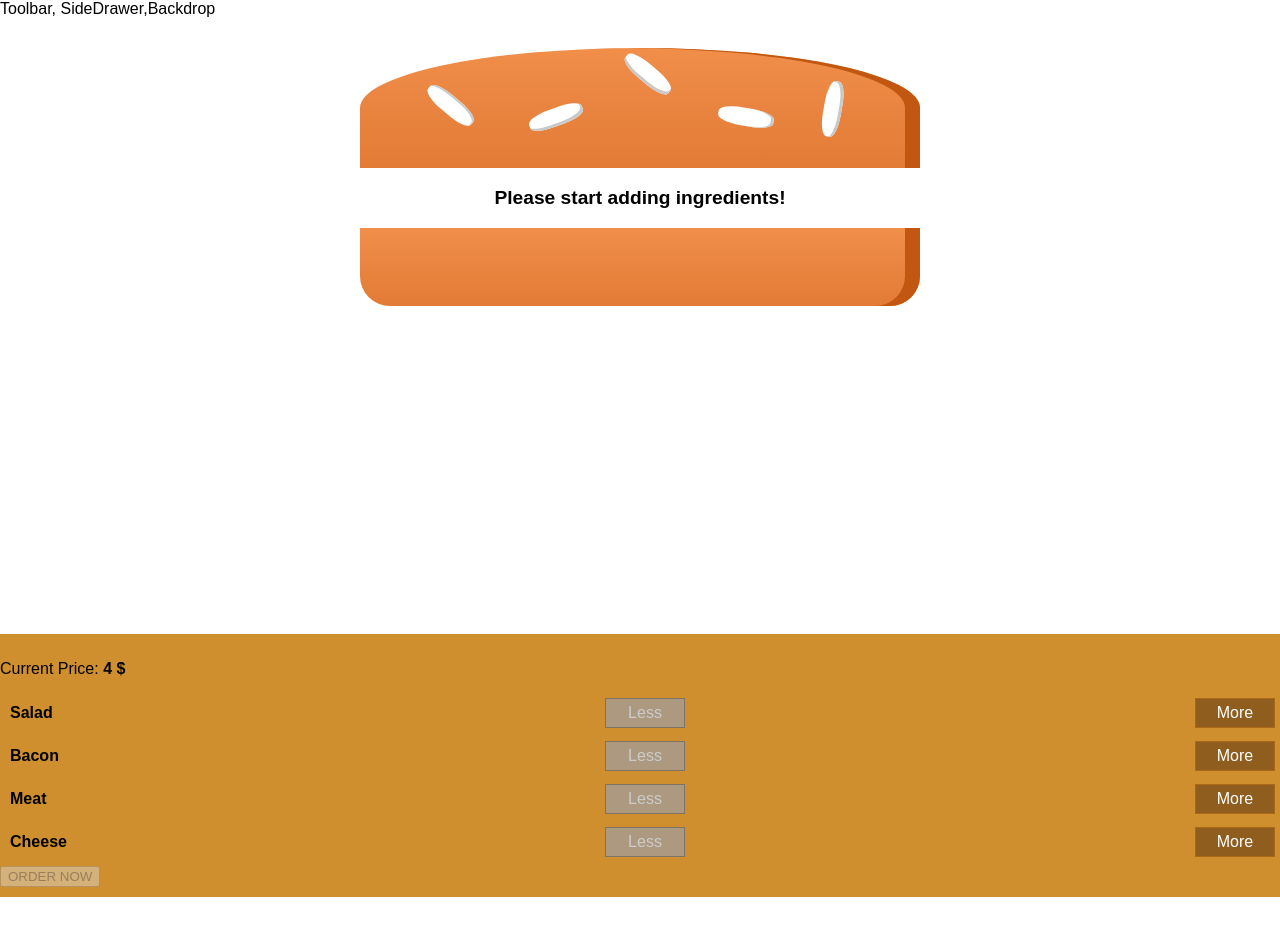
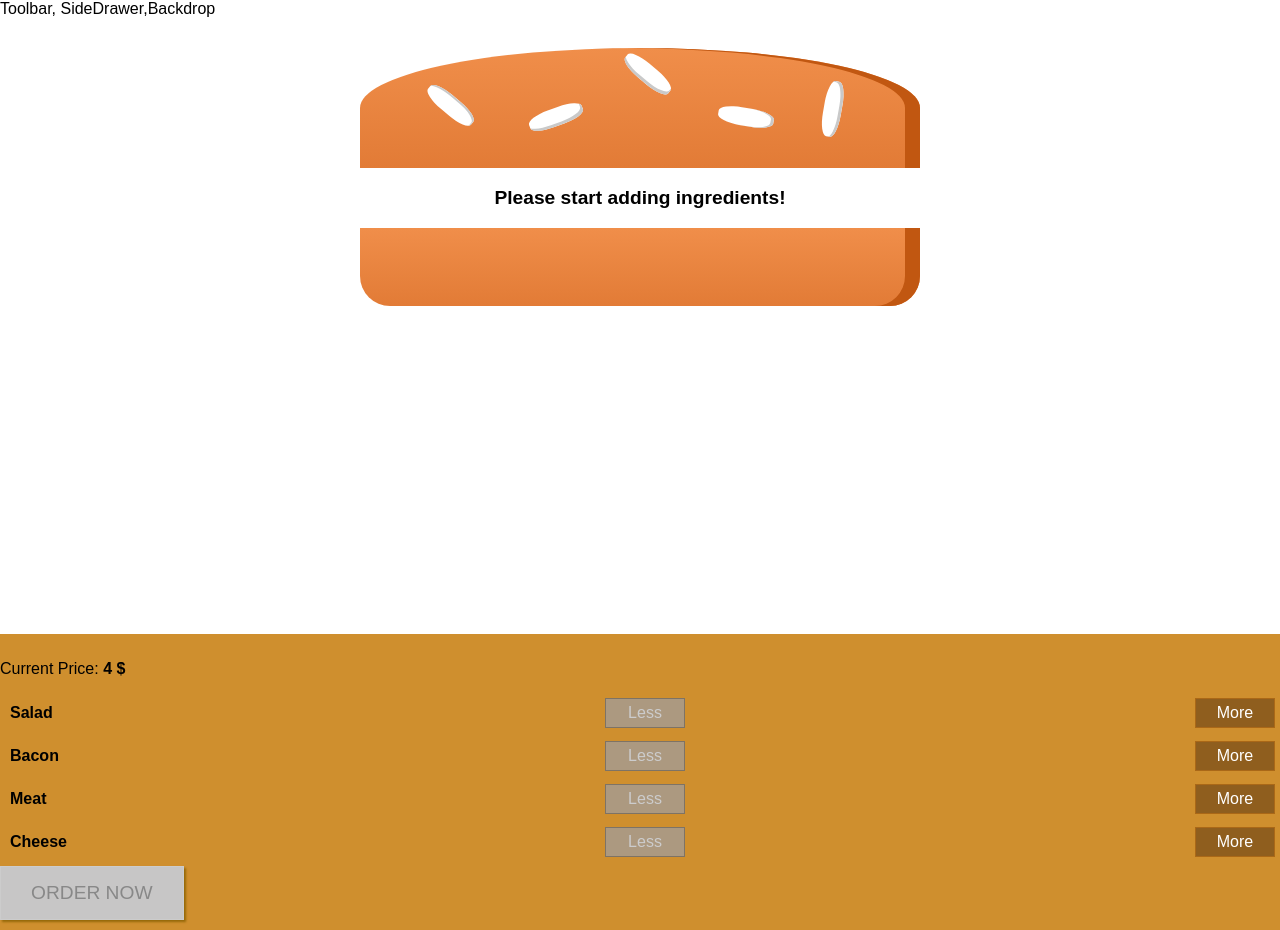
Before and after one commit to titisatyam/Buger-Builder-Todo, a React app: page / in a window 1280 px wide. Before the commit the page ends 897 px from the top, so only its background shows below. Built offline with nearby package versions, Linux system fonts and the light colour scheme.

Commit message:
Add order button css file

```diff
--- a/src/components/Burger/BuildControls/BuildControls.css
+++ b/src/components/Burger/BuildControls/BuildControls.css
@@ -8,3 +8,43 @@
     margin: auto;
     padding: 10px 0;
 }
+.OrderButton {
+    background-color: #DAD735;
+    outline: none;
+    cursor: pointer;
+    border: 1px solid #966909;
+    color: #966909;
+    font-family: inherit;
+    font-size: 1.2em;
+    padding: 15px 30px;
+    box-shadow: 2px 2px 2px #966909;
+}
+
+.OrderButton:hover, .OrderButton:active {
+    background-color: #A0DB41;
+    border: 1px solid #966909;
+    color: #966909;
+}
+
+.OrderButton:disabled {
+    background-color: #C7C6C6;
+    cursor: not-allowed;
+    border: 1px solid #ccc;
+    color: #888888;
+}
+
+.OrderButton:not(:disabled) {
+    animation: enable 0.3s linear;
+}
+
+@keyframes enable {
+    0% {
+        transform: scale(1);
+    }
+    60% {
+        transform: scale(1.1);
+    }
+    100% {
+        transform: scale(1);
+    }
+}
```
